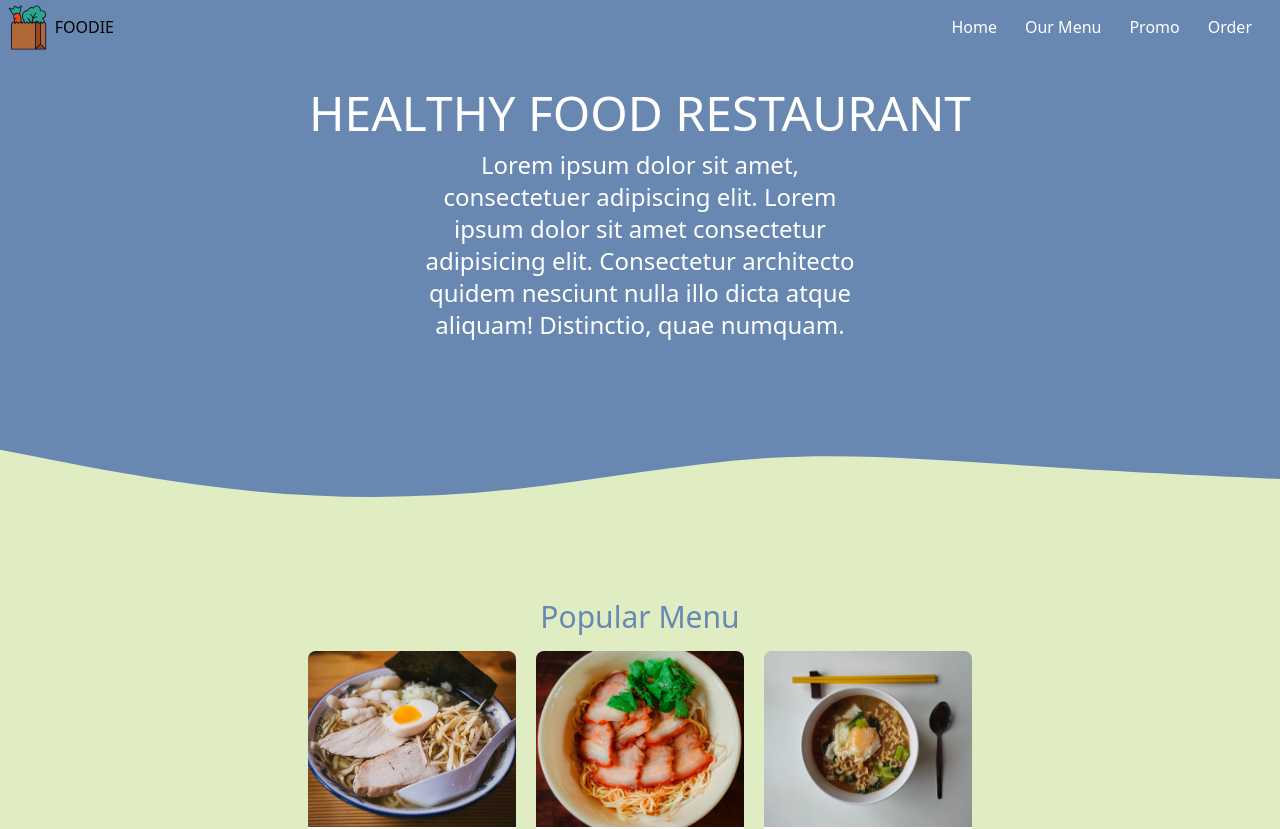
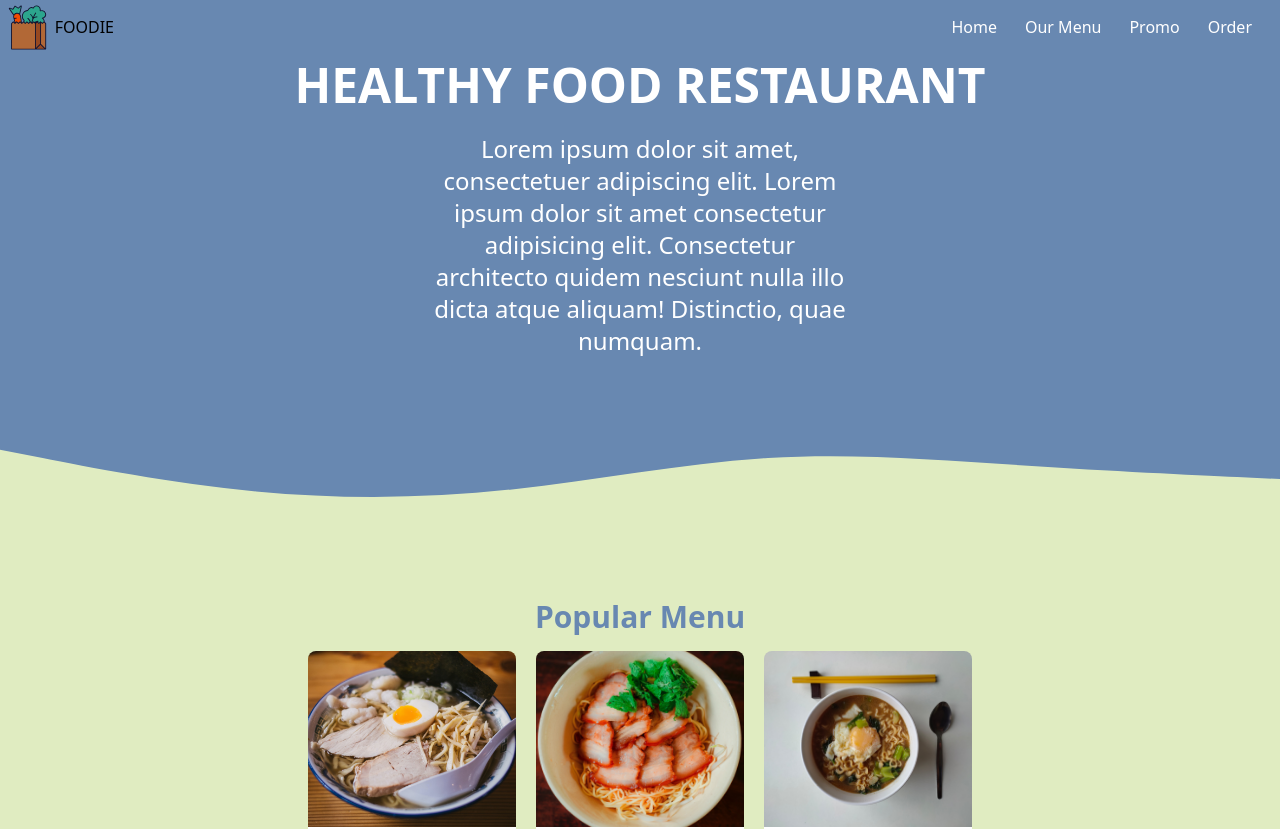
Before and after one commit to Jiseeeh/foodie, a Next.js app: page / in a window 1280 px wide. Shown: the top 829 px of the page. Built offline with nearby package versions, Linux system fonts and the light colour scheme.

Commit message:
style: make text bold

```diff
--- a/components/Heading.tsx
+++ b/components/Heading.tsx
@@ -4,8 +4,8 @@ const Heading: React.FC = () => {
   return (
     <>
       <section className="h-80 w-full bg-dimmed-blue text-center text-white flex flex-col justify-center items-center ">
-        <h1 className="mb-3 text-4xl lg:text-5xl">HEALTHY FOOD RESTAURANT</h1>
-        <p className="text-1xl max-w-md lg:text-2xl ">
+        <h1 className="mb-3 font-bold text-4xl lg:text-5xl">HEALTHY FOOD RESTAURANT</h1>
+        <p className="p-3 text-1xl max-w-md lg:text-2xl ">
           Lorem ipsum dolor sit amet, consectetuer adipiscing elit. Lorem ipsum
           dolor sit amet consectetur adipisicing elit. Consectetur architecto
           quidem nesciunt nulla illo dicta atque aliquam! Distinctio, quae
--- a/components/Menu.tsx
+++ b/components/Menu.tsx
@@ -33,7 +33,7 @@ const Menu: React.FC = () => {
       id="menu"
       className="flex flex-col items-center bg-dimmed-green md:-mt-40 lg:-mt-52 xl:-mt-60"
     >
-      <h1 className="text-3xl mb-4 mt-16 text-dimmed-blue">Popular Menu</h1>
+      <h1 className="mb-4 mt-16 font-bold text-3xl text-dimmed-blue">Popular Menu</h1>
       <section className="grid gap-5 md:grid-cols-3">
         {cards.map((card, index) => (
           <Card key={index} {...card} />
--- a/components/Order.tsx
+++ b/components/Order.tsx
@@ -23,7 +23,7 @@ const Order: React.FC = () => {
 
   return (
     <section id="order" className="min-h-screen text-white bg-dimmed-blue ">
-      <h1 className="py-16 text-3xl text-center  md:text-4xl">How to order</h1>
+      <h1 className="py-16 font-bold text-3xl text-center  md:text-4xl">How to order</h1>
       <section className="min-h-screen grid md:grid-cols-3 md:place-items-center">
         {orderSteps.map((orderStep, index) => (
           <OrderStep key={index} {...orderStep} />
```
